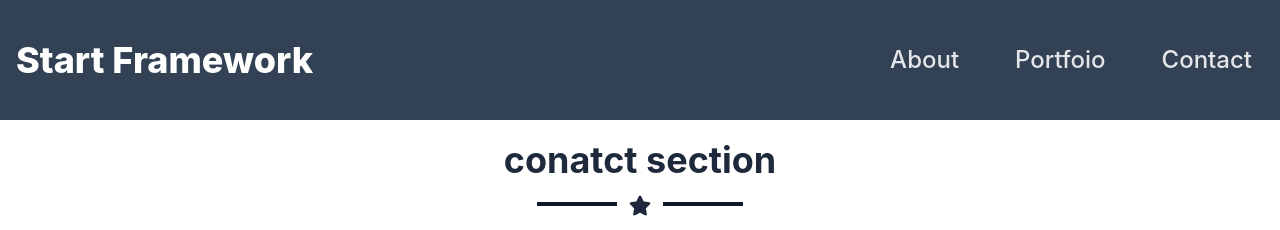
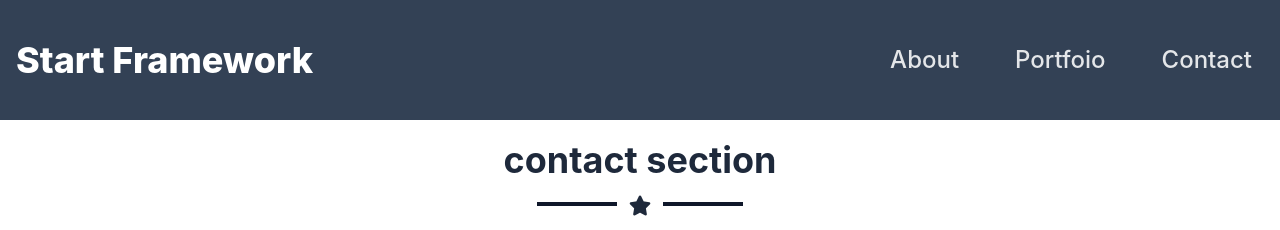
Before and after one commit to AhmedElhlawany/reactapp1, a React (Vite) app: page /reactapp1/Contact in a window 1280 px wide. Shown: the top 230 px of the page. Built offline with nearby package versions, Linux system fonts and the light colour scheme.

Commit message:
initial commit

```diff
--- a/src/components/Contact/Contact.jsx
+++ b/src/components/Contact/Contact.jsx
@@ -7,7 +7,7 @@
         <>
         <div className="w-full bg-white p-1 text-slate-800 text-center">
             <div className="container w-3/4 m-auto">
-                <h1 className="text-4xl font-bold mt-4">conatct section</h1>
+                <h1 className="text-4xl font-bold mt-4">contact section</h1>
                 <div className='flex justify-center mb-3 mt-3'>
                     <div className='line me-3 bg-slate-900'></div>
                     <i className="fa-solid fa-star text-xl"></i>
```
